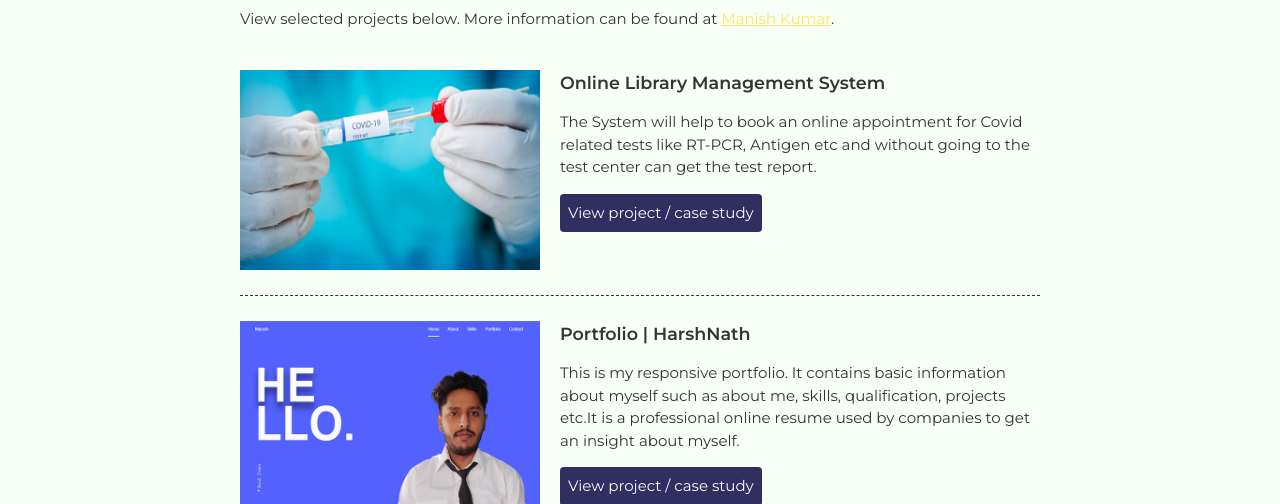
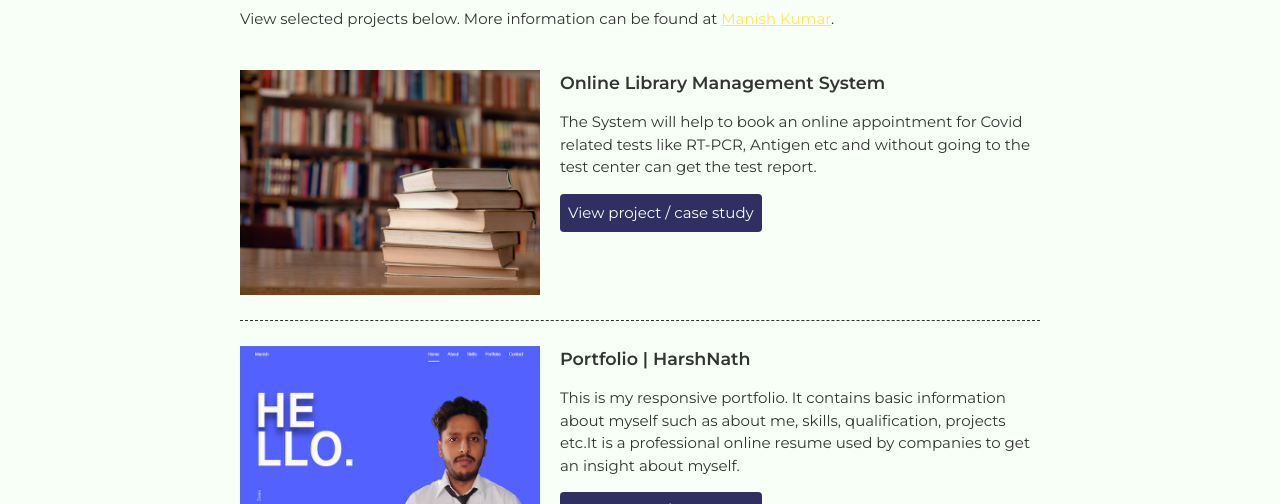
Before and after one commit to HarshPandey0123/responsive-portfolio, a plain HTML site: page index.html in a window 1280 px wide. Shown: the part 596-1100 px from the top of the page. Drawn offline with Linux system fonts and the light colour scheme.

Commit message:
Modified project item

```diff
--- a/index.html
+++ b/index.html
@@ -35,7 +35,7 @@
 
         <!-- add projects. -->
         <section class="project-item">
-          <img src="img/project2.jpeg" alt="Covid-19-Testing-System">
+          <img src="img/project2.jpg" alt="Covid-19-Testing-System">
           <h3>Online Library Management System</h3>
           <p>The System will help to book an online appointment for Covid related tests like RT-PCR,
             Antigen etc and without going to the test center can get the test report.</p>
```
Also changed, not shown: img/project2.jpeg (deleted), img/project2.jpg (added).
